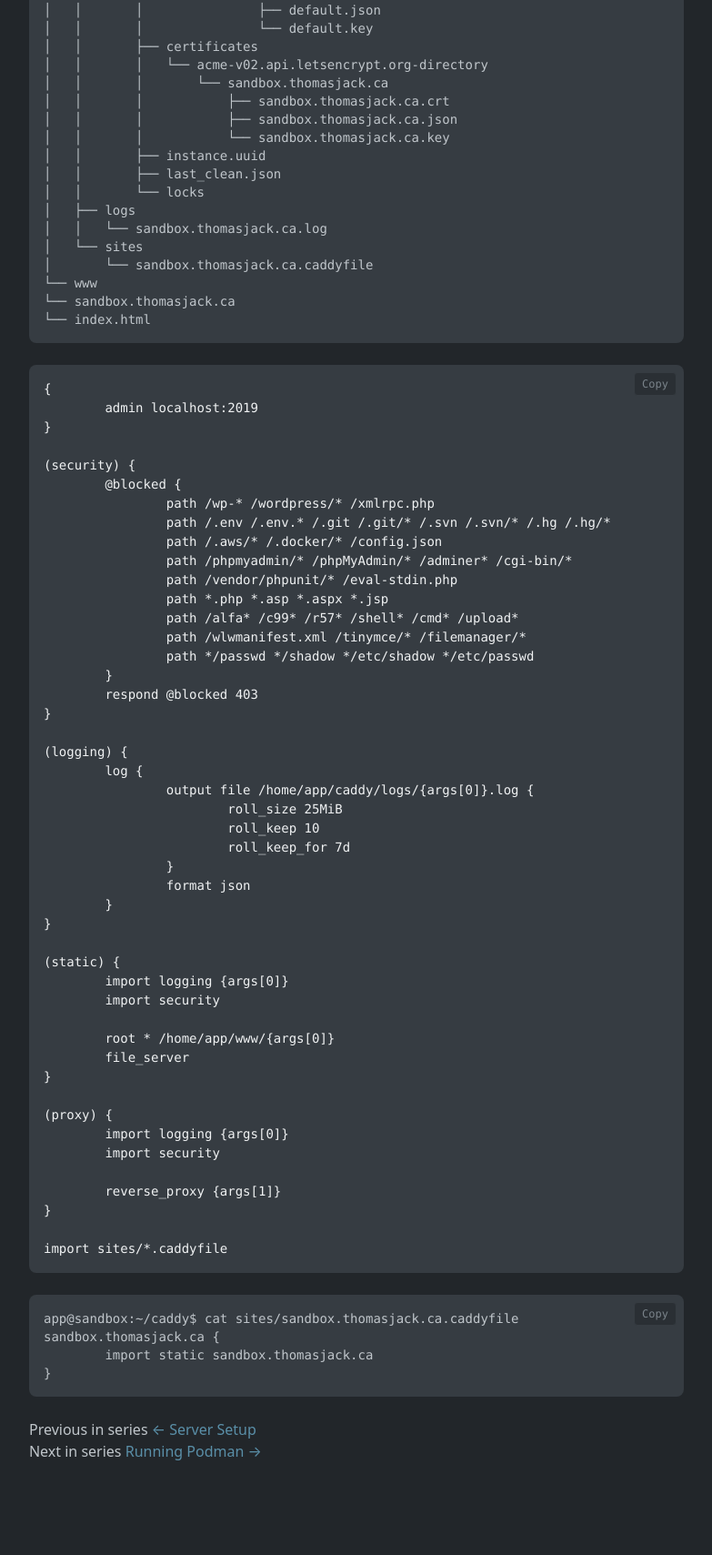
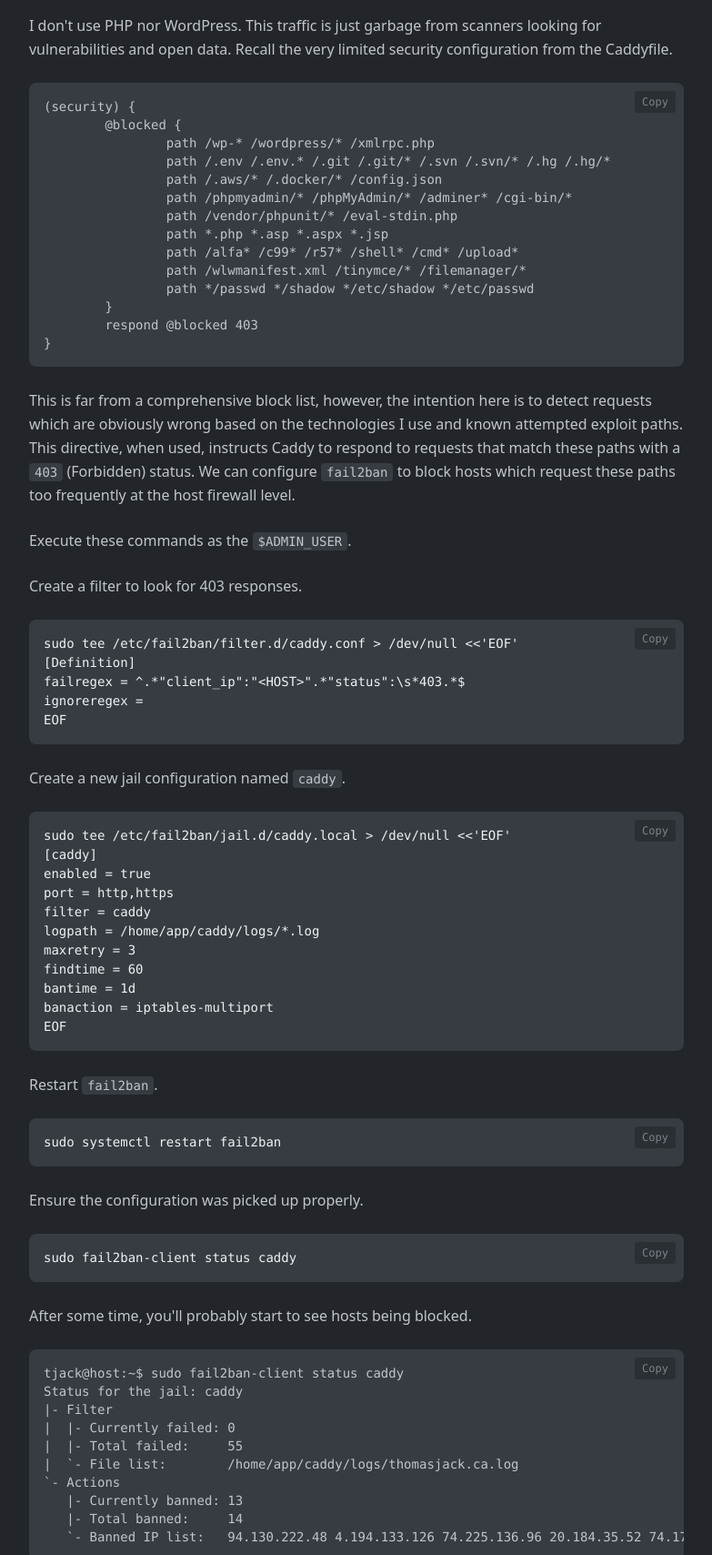
Before and after one commit to tajacks/personal-site, an Eleventy site: page src/notes/how-i-run-caddy.md in a window 1280 px wide. Shown: the part 7281-8990 px from the top of the page at 91% size, without its empty margins (325-1108 px from the left). Before the commit the page ends 8888 px from the top, so only its background shows below. Built offline with nearby package versions, Linux system fonts and the light colour scheme; Eleventy itself is replaced by a stand-in of ours; code samples lack their colours; files that its build step writes are made by us from their sources.

Commit message:
Add fail2ban config

````diff
--- a/src/notes/how-i-run-caddy.md
+++ b/src/notes/how-i-run-caddy.md
@@ -307,70 +307,41 @@
 If everything went well, and so long as you have a DNS record pointing at this server, you should be able to visit
 `https://$SAMPLE_DOMAIN` in your browser.
 
-RANDOM NOTES
+## Configure Fail2ban
+
+This section is experimental. There are arguments that introducing a `fail2ban` jail for web traffic has limited
+benefits. This said, I currently am trying it, and thus here it is. This will likely change or get removed.
+
+Understand the following risks:
+
+- If you use a CDN, blocking based on the host IP will block your CDN edge servers. Ouch!
+- If you block an IP that uses a commercial VPN node, users who share that IP will be blocked. Double ouch!
+- If you host other services through Caddy that require authentication, and may validly respond with a 403, you may block legitimate traffic. Triple ouch!
+
+That being said...
+
+Bots, scrapers, crawlers, and scanners are a fact of life. Here is a _very small_ snippet of some requests I receive.
 
 ```
-sudo tee /etc/fail2ban/filter.d/caddy.conf << 'EOF'
-[Definition]
-failregex = ^.*"client_ip":"<HOST>".*"status":\s*403.*$
-ignoreregex =
-EOF
-
-sudo tee /etc/fail2ban/jail.d/caddy.local << 'EOF'
-[caddy]
-enabled = true
-port = http,https
-filter = caddy
-logpath = /home/app/caddy/logs/*.log
-maxretry = 3
-findtime = 60
-bantime = 1d
-banaction = iptables-multiport
-EOF
+<ip, request type, path, response code>
+49.12.0.158 GET /wp-content/admin.php 403
+109.61.89.58 GET /wp-includes/js/thickbox/ 403
+109.248.43.162 GET /wp-includes/js/crop/ 403
+109.248.43.117 GET /bb.php 403
+169.150.247.180 GET /wso.php 403
+109.248.43.236 GET /wp-includes/js/thickbox/ 403
+185.111.111.169 GET /alfa.php 403
+185.111.111.172 GET /as.php 403
+109.248.43.179 GET /wp-admin/css/colors/blue/ 403
+78.47.94.156 GET /wso.php 403
+79.127.226.194 GET /info.php 403
+109.248.43.179 GET /as.php 403
 ```
 
-`sudo systemctl restart fail2ban`
+I don't use PHP nor WordPress. This traffic is just garbage from scanners looking for vulnerabilities and open data.
+Recall the very limited security configuration from the Caddyfile.
 
 ```
-app@sandbox:~$ tree
-.
-├── caddy
-│   ├── Caddyfile
-│   ├── config
-│   │   └── caddy
-│   │       └── autosave.json
-│   ├── data
-│   │   └── caddy
-│   │       ├── acme
-│   │       │   └── acme-v02.api.letsencrypt.org-directory
-│   │       │       ├── challenge_tokens
-│   │       │       └── users
-│   │       │           └── default
-│   │       │               ├── default.json
-│   │       │               └── default.key
-│   │       ├── certificates
-│   │       │   └── acme-v02.api.letsencrypt.org-directory
-│   │       │       └── sandbox.thomasjack.ca
-│   │       │           ├── sandbox.thomasjack.ca.crt
-│   │       │           ├── sandbox.thomasjack.ca.json
-│   │       │           └── sandbox.thomasjack.ca.key
-│   │       ├── instance.uuid
-│   │       ├── last_clean.json
-│   │       └── locks
-│   ├── logs
-│   │   └── sandbox.thomasjack.ca.log
-│   └── sites
-│       └── sandbox.thomasjack.ca.caddyfile
-└── www
-└── sandbox.thomasjack.ca
-└── index.html
-```
-
-```caddy
-{
-        admin localhost:2019
-}
-
 (security) {
         @blocked {
                 path /wp-* /wordpress/* /xmlrpc.php
@@ -385,40 +356,64 @@
         }
         respond @blocked 403
 }
-
-(logging) {
-        log {
-                output file /home/app/caddy/logs/{args[0]}.log {
-                        roll_size 25MiB
-                        roll_keep 10
-                        roll_keep_for 7d
-                }
-                format json
-        }
-}
-
-(static) {
-        import logging {args[0]}
-        import security
-
-        root * /home/app/www/{args[0]}
-        file_server
-}
-
-(proxy) {
-        import logging {args[0]}
-        import security
-
-        reverse_proxy {args[1]}
-}
-
-import sites/*.caddyfile
 ```
 
+This is far from a comprehensive block list, however, the intention here is to detect requests which are obviously wrong
+based on the technologies I use and known attempted exploit paths. This directive, when used, instructs Caddy to respond
+to requests that match these paths with a `403` (Forbidden) status. We can configure `fail2ban` to block hosts which
+request these paths too frequently at the host firewall level.
+
+Execute these commands as the `$ADMIN_USER`.
+
+Create a filter to look for 403 responses.
+
+```bash
+sudo tee /etc/fail2ban/filter.d/caddy.conf > /dev/null <<'EOF'
+[Definition]
+failregex = ^.*"client_ip":"<HOST>".*"status":\s*403.*$
+ignoreregex =
+EOF
+```
+
+Create a new jail configuration named `caddy`.
+
+```bash
+sudo tee /etc/fail2ban/jail.d/caddy.local > /dev/null <<'EOF'
+[caddy]
+enabled = true
+port = http,https
+filter = caddy
+logpath = /home/app/caddy/logs/*.log
+maxretry = 3
+findtime = 60
+bantime = 1d
+banaction = iptables-multiport
+EOF
+```
+
+Restart `fail2ban`.
+
+```bash
+sudo systemctl restart fail2ban
+```
+
+Ensure the configuration was picked up properly.
+
+```bash
+sudo fail2ban-client status caddy
+```
+
+After some time, you'll probably start to see hosts being blocked.
 
 ```
-app@sandbox:~/caddy$ cat sites/sandbox.thomasjack.ca.caddyfile
-sandbox.thomasjack.ca {
-        import static sandbox.thomasjack.ca
-}
+tjack@host:~$ sudo fail2ban-client status caddy
+Status for the jail: caddy
+|- Filter
+|  |- Currently failed: 0
+|  |- Total failed:     55
+|  `- File list:        /home/app/caddy/logs/thomasjack.ca.log
+`- Actions
+   |- Currently banned: 13
+   |- Total banned:     14
+   `- Banned IP list:   94.130.222.48 4.194.133.126 74.225.136.96 20.184.35.52 74.176.56.30 13.74.146.113 4.190.203.84 52.147.68.81 74.176.59.137 4.194.52.158 213.202.253.4 217.182.64.155 4.197.176.45
 ```
````
